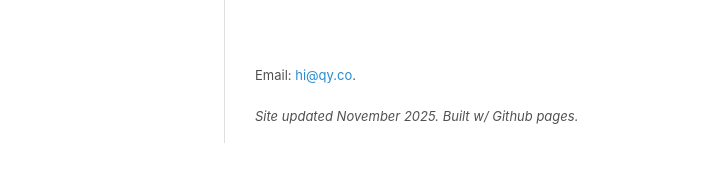
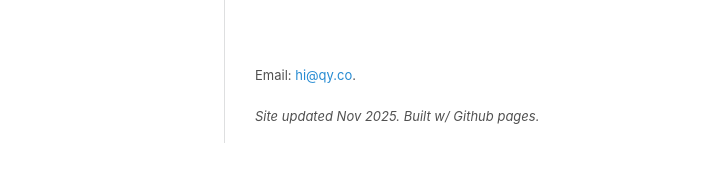
Before and after one commit to qasar/qasar.github.io, a Jekyll site: the page built from about.md, in a window 1280 px wide. Shown: the part 642-824 px from the top of the page, without its empty margins (35-747 px from the left). Built offline with Jekyll 4.4.1, drawn with Linux system fonts in a browser that asks for light colours.

Commit message:
Update about.md

```diff
--- a/about.md
+++ b/about.md
@@ -33,5 +33,5 @@ In the words of Andy Grove: I am an engineer by training and a manager of a high
 
 Email: <a href="mailto:hi@qy.co" target="_blank">hi@qy.co</a>.
 <br>
-<br> <i> Site updated November 2025. Built w/ Github pages. </i>
+<br> <i> Site updated Nov 2025. Built w/ Github pages. </i>
 <br>
```
